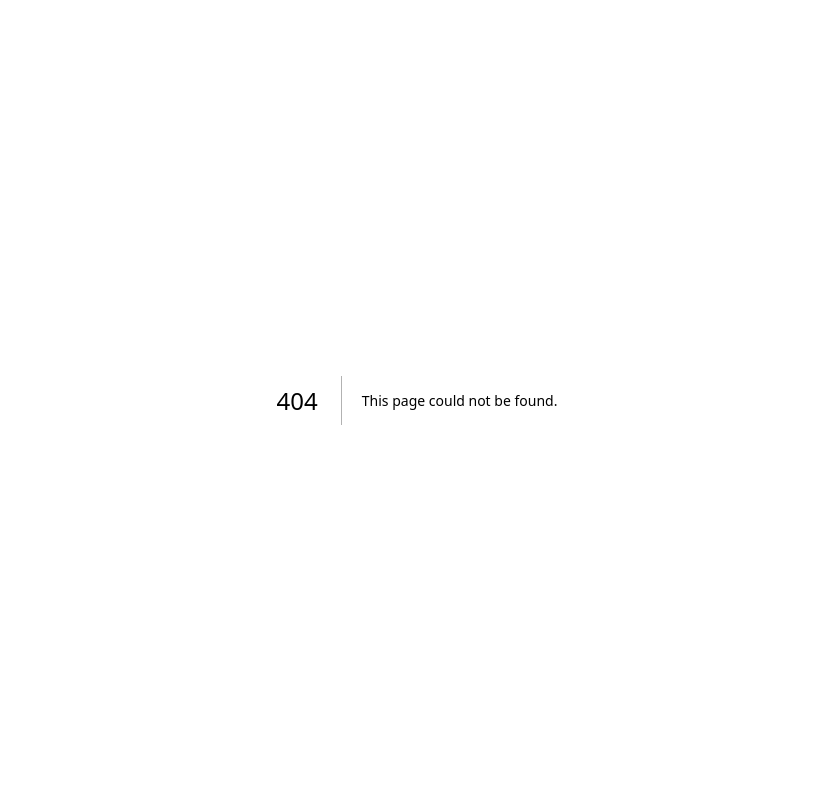
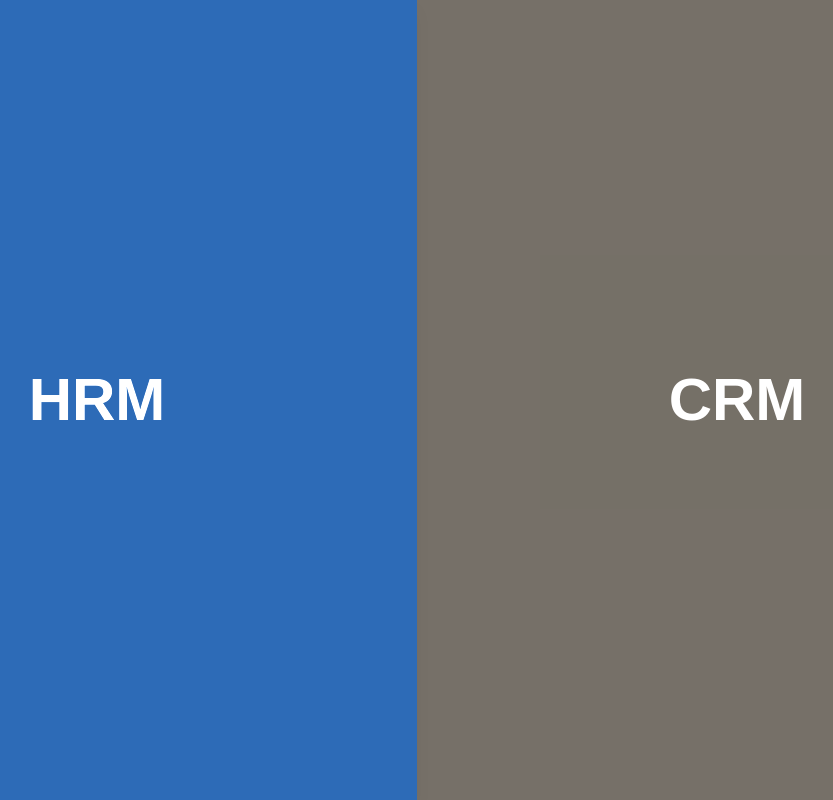
Before and after one commit to hubert977/NEXICRM-FE, a Next.js app: page /selectpage in a window 1280 px wide. Before the commit this address had no page. Shown: the whole page, without its empty margins (223-1056 px from the left). Built offline with nearby package versions, Linux system fonts and the light colour scheme.

Commit message:
feature/NEXI-19

```diff
--- /dev/null
+++ b/src/app/selectpage/page.tsx
@@ -0,0 +1,58 @@
+"use client";
+import { useState, useEffect } from "react";
+import { useRouter } from "next/navigation";
+
+export default function SelectPage() {
+  const [hoveredSection, setHoveredSection] = useState<string | null>(null);
+  const [isClient, setIsClient] = useState(false);
+  const router = useRouter();
+
+  useEffect(() => {
+    setIsClient(true);
+  }, []);
+
+  const handleNavigation = (section: string) => {
+    if (section === "hrm") {
+      router.push("/hrm-dashboard");
+    } else if (section === "crm") {
+      router.push("/crm-dashboard");
+    }
+  };
+
+  return (
+    <div className="flex h-screen">
+      {isClient && (
+        <>
+          <div
+            className={`w-1/2 h-full flex justify-center items-center transition-all duration-500 cursor-pointer ${
+              hoveredSection === "hrm"
+                ? "bg-oceanBlue brightness-110 shadow-lg"
+                : hoveredSection === "crm"
+                ? "bg-steelBlue opacity-70"
+                : "bg-steelBlue"
+            }`}
+            onMouseEnter={() => setHoveredSection("hrm")}
+            onMouseLeave={() => setHoveredSection(null)}
+            onClick={() => handleNavigation("hrm")}
+          >
+            <h1 className="text-white text-6xl font-bold">HRM</h1>
+          </div>
+          <div
+            className={`w-1/2 h-full flex justify-center items-center transition-all duration-500 cursor-pointer ${
+              hoveredSection === "crm"
+                ? "bg-gold brightness-110 shadow-lg"
+                : hoveredSection === "hrm"
+                ? "bg-brown opacity-70"
+                : "bg-brown"
+            }`}
+            onMouseEnter={() => setHoveredSection("crm")}
+            onMouseLeave={() => setHoveredSection(null)}
+            onClick={() => handleNavigation("crm")}
+          >
+            <h1 className="text-white text-6xl font-bold">CRM</h1>
+          </div>
+        </>
+      )}
+    </div>
+  );
+}
```
Also changed, not shown: src/app/dashboard-crm/page.tsx (renamed from src/app/dashboard/page.tsx).
